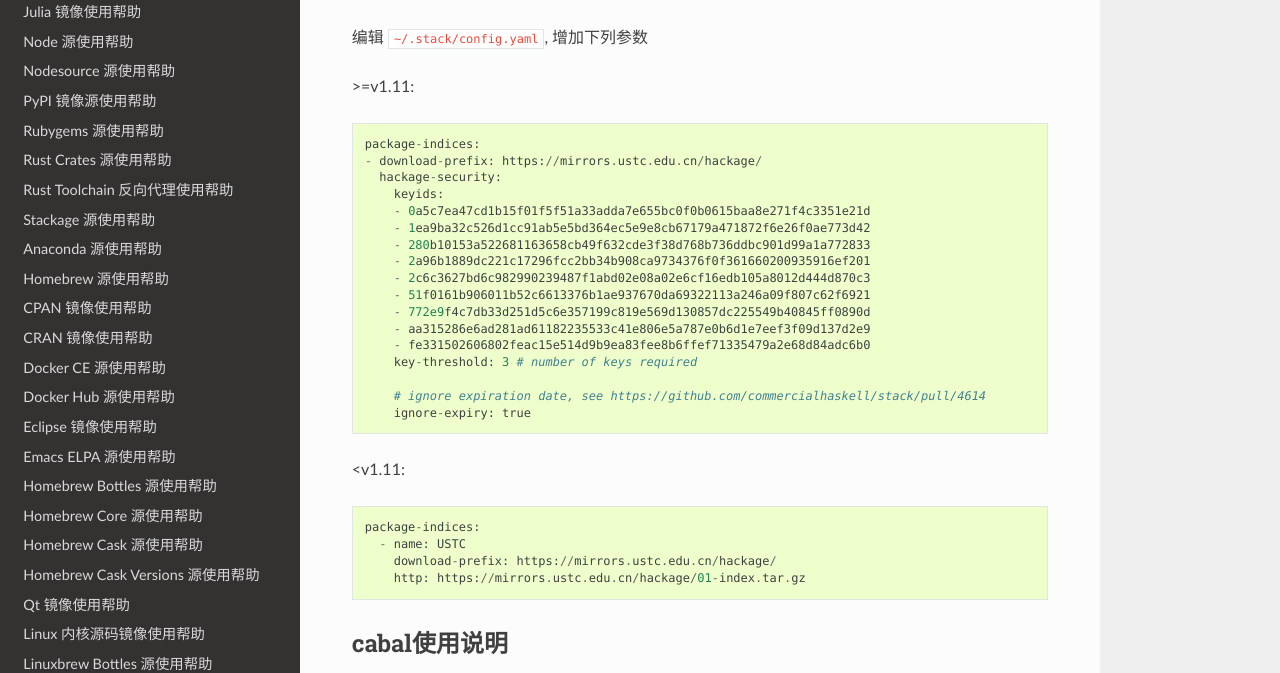
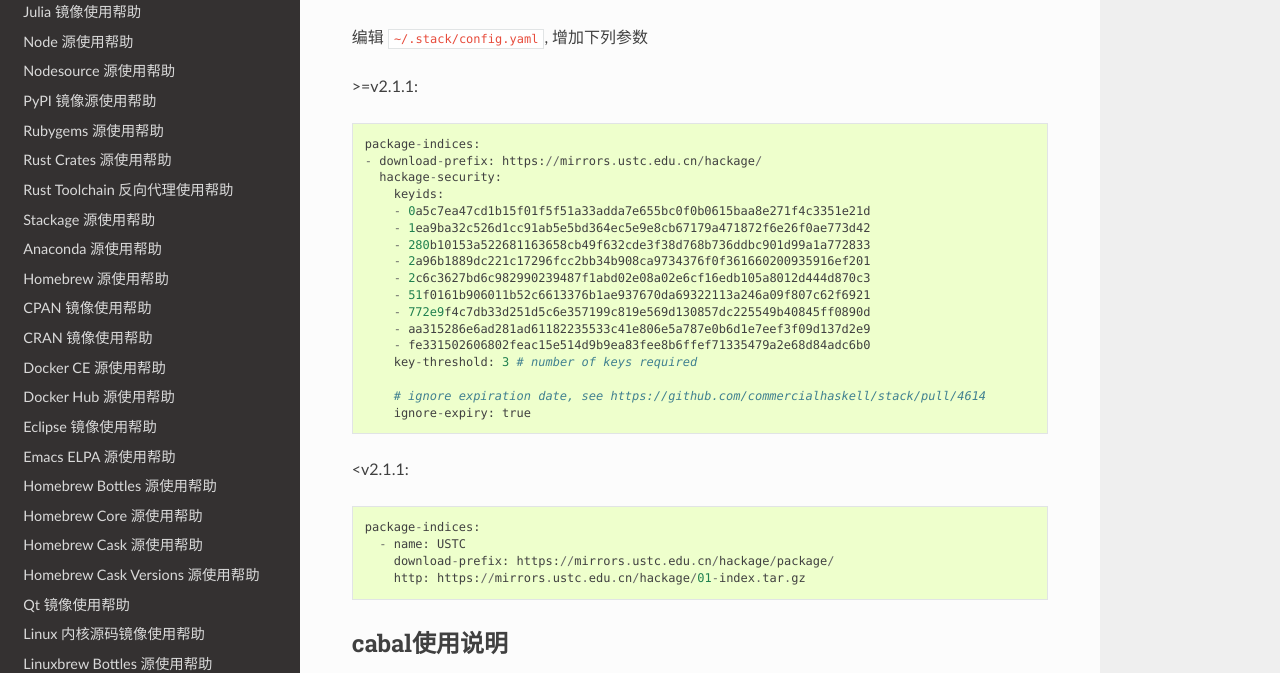
Before and after one commit to ustclug/mirrorhelp, a Sphinx documentation site: the page built from source/hackage.rst, in a window 1280 px wide and 900 px high, scrolled down 234 px. Shown: the part 181-854 px from the top of the window. Built offline with Sphinx 7.4.7 and the Read the Docs theme 2.0.0, drawn with Linux system fonts in a browser that asks for light colours; pages that are not in the unit, such as notebooks, are missing from menus.

Commit message:
Update hackage help (#175)

```diff
--- a/source/hackage.rst
+++ b/source/hackage.rst
@@ -17,7 +17,7 @@
 
 编辑 ``~/.stack/config.yaml``, 增加下列参数
 
->=v1.11:
+>=v2.1.1:
 
 ::
 
@@ -39,13 +39,13 @@
       # ignore expiration date, see https://github.com/commercialhaskell/stack/pull/4614
       ignore-expiry: true
 
-<v1.11:
+<v2.1.1:
 
 ::
 
     package-indices:
       - name: USTC
-        download-prefix: https://mirrors.ustc.edu.cn/hackage/
+        download-prefix: https://mirrors.ustc.edu.cn/hackage/package/
         http: https://mirrors.ustc.edu.cn/hackage/01-index.tar.gz
 
 
```
